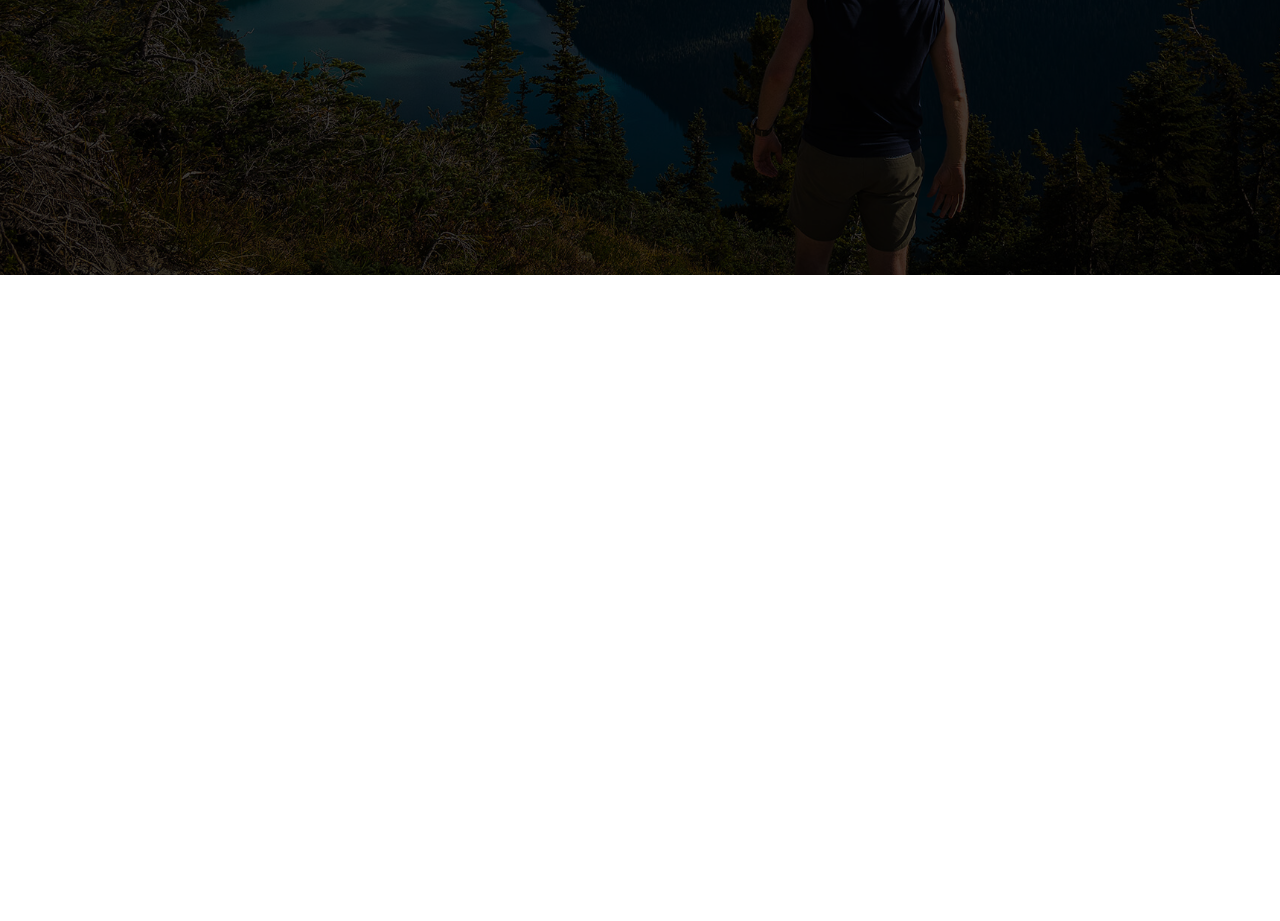
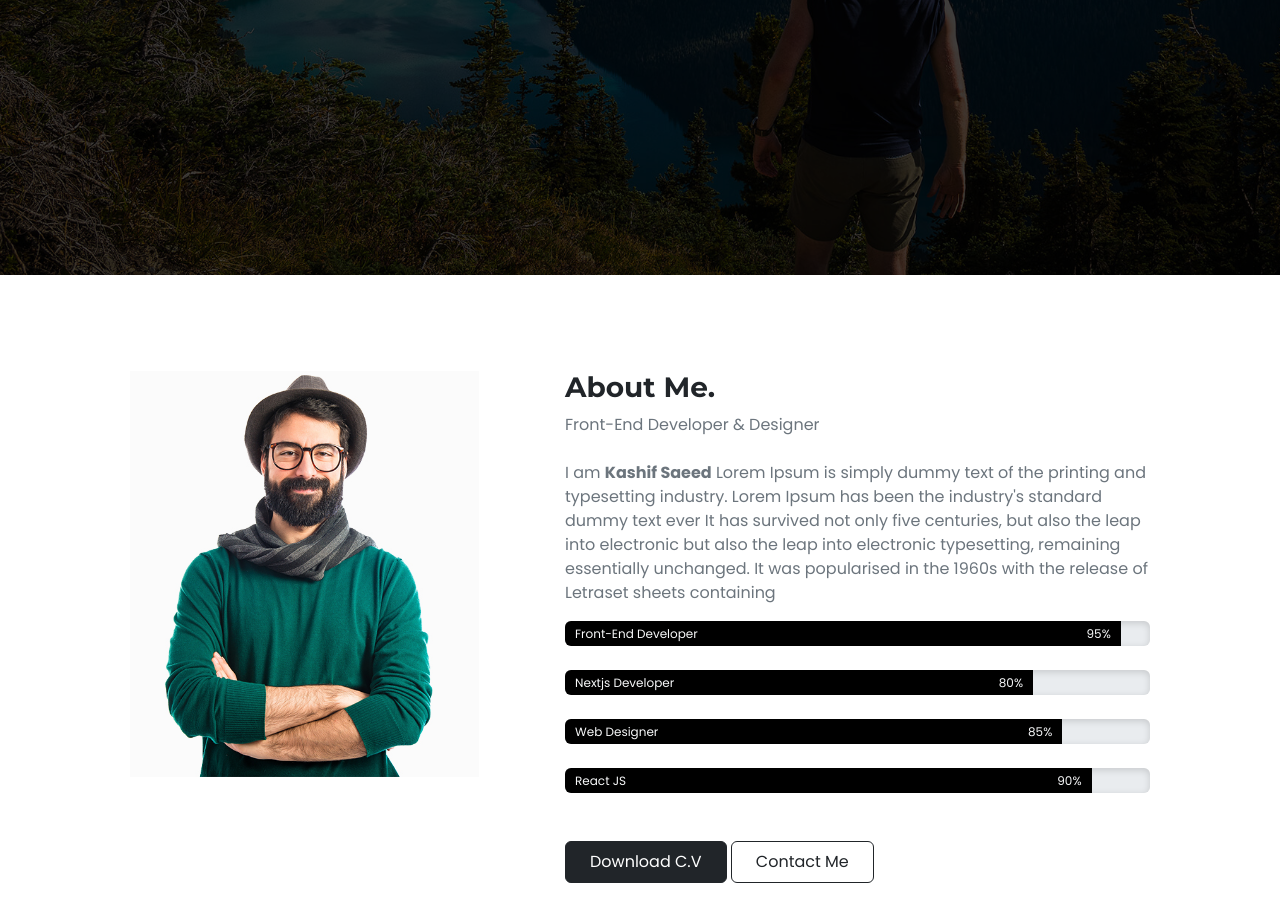
Before and after one commit to KashifSaeed1/potfileo-landing-page, a plain HTML site: page index.html in a window 1280 px wide. Shown: the part 525-1446 px from the top of the page. Before the commit the page ends 800 px from the top, so only its background shows below. Drawn offline with nearby package versions, Linux system fonts and the light colour scheme.

Commit message:
Added About section to portfolio landing page, including text content and styling

```diff
--- a/index.html
+++ b/index.html
@@ -75,6 +75,63 @@
             </div>
         </div>
     </header>
+    <section id="about">
+        <div class="container">
+            <div class="row p-5 mt-5">
+                <div class="col-lg-5">
+                    <div class="hero-img position-relative mb-5">
+                        <img src="imgs/hero.jpg" alt="">
+                    </div>
+                </div>
+                <div class="col-lg-7">
+                    <div class="content mb-5">
+                        <h3 class="fw-bold">About Me.</h3>
+                        <span class="text-secondary">Front-End Developer & Designer</span>
+                        <p class="mt-4 text-secondary">
+                            I am <b>Kashif Saeed</b> Lorem Ipsum is simply dummy text of
+                            the printing and typesetting industry. Lorem Ipsum has been the
+                            industry's standard dummy text ever It has survived not only
+                            five centuries, but also the leap into electronic but also the
+                            leap into electronic typesetting, remaining essentially
+                            unchanged. It was popularised in the 1960s with the release of
+                            Letraset sheets containing
+                        </p>
+                        <div class="progress mb-4" role="progressbar" aria-label="Example with label" aria-valuenow="10"
+                            aria-valuemin="0" aria-valuemax="100">
+                            <div class="progress-bar overflow-visible text-light bg-black" style="width: 95%">
+                                <span class="">Front-End Developer</span> <span>95%</span>
+                            </div>
+                        </div>
+                        <div class="progress mb-4" role="progressbar" aria-label="Example with label" aria-valuenow="10"
+                            aria-valuemin="0" aria-valuemax="100">
+                            <div class="progress-bar overflow-visible text-light bg-black" style="width: 80%">
+                                <span class="">Nextjs Developer</span> <span>80%</span>
+                            </div>
+                        </div>
+                        <div class="progress mb-4" role="progressbar" aria-label="Example with label" aria-valuenow="10"
+                            aria-valuemin="0" aria-valuemax="100">
+                            <div class="progress-bar overflow-visible text-light bg-black" style="width: 85%">
+                                <span class="">Web Designer</span> <span>85%</span>
+                            </div>
+                        </div>
+                         <div class="progress mb-4" role="progressbar" aria-label="Example with label" aria-valuenow="10"
+                            aria-valuemin="0" aria-valuemax="100">
+                            <div class="progress-bar overflow-visible text-light bg-black" style="width: 90%">
+                                <span class="">React JS</span> <span>90%</span>
+                            </div>
+                        </div>
+
+                    </div>
+                    <a class="btn p-2 my-2 my-md-0 btn-dark px-4 fbtn" href="#0" download="">
+                        Download C.V
+                    </a>
+                    <a class="btn p-2 btn-outline-dark px-4" href="#0" class="">
+                        Contact Me
+                    </a>
+                </div>
+            </div>
+        </div>
+    </section>
 
     <script src="js/bootstrap.bundle.min.js"></script>
 </body>
```
